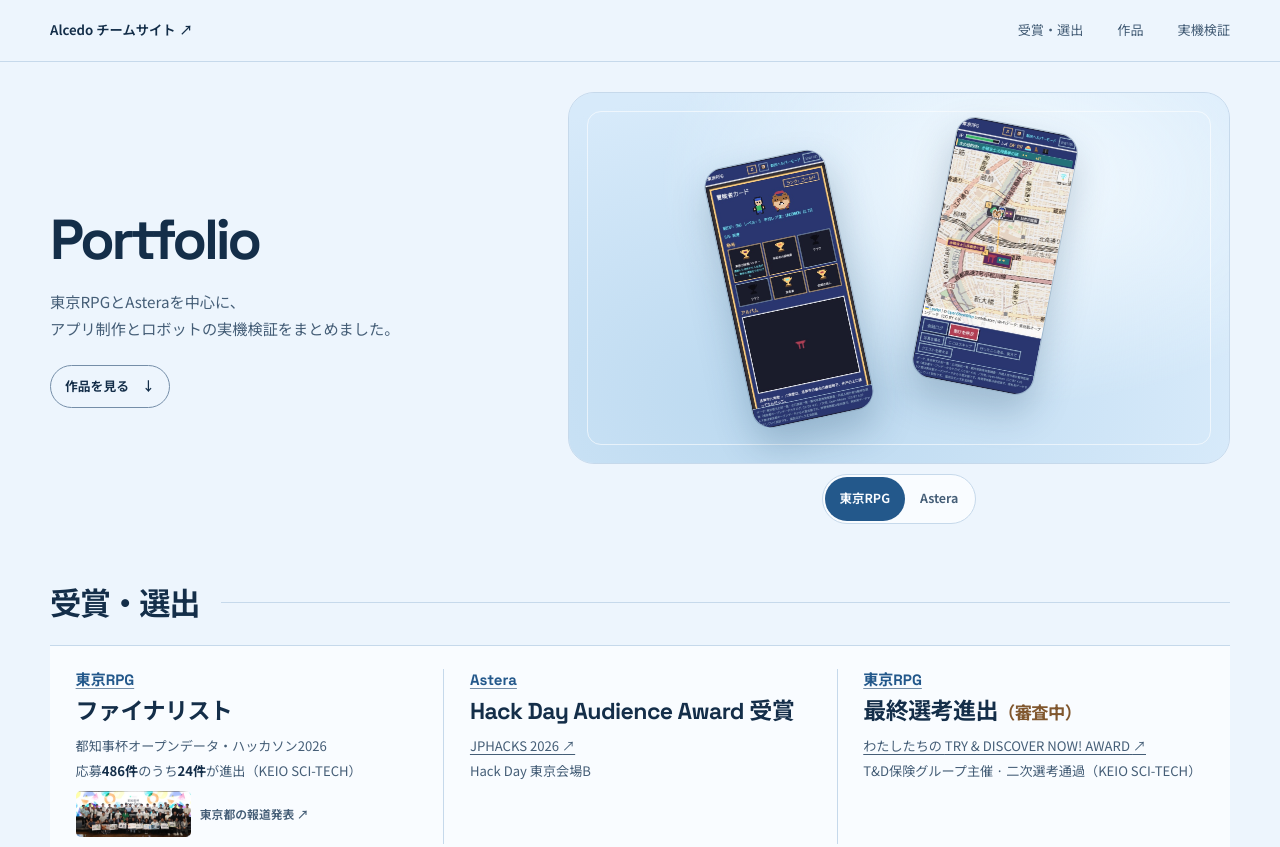
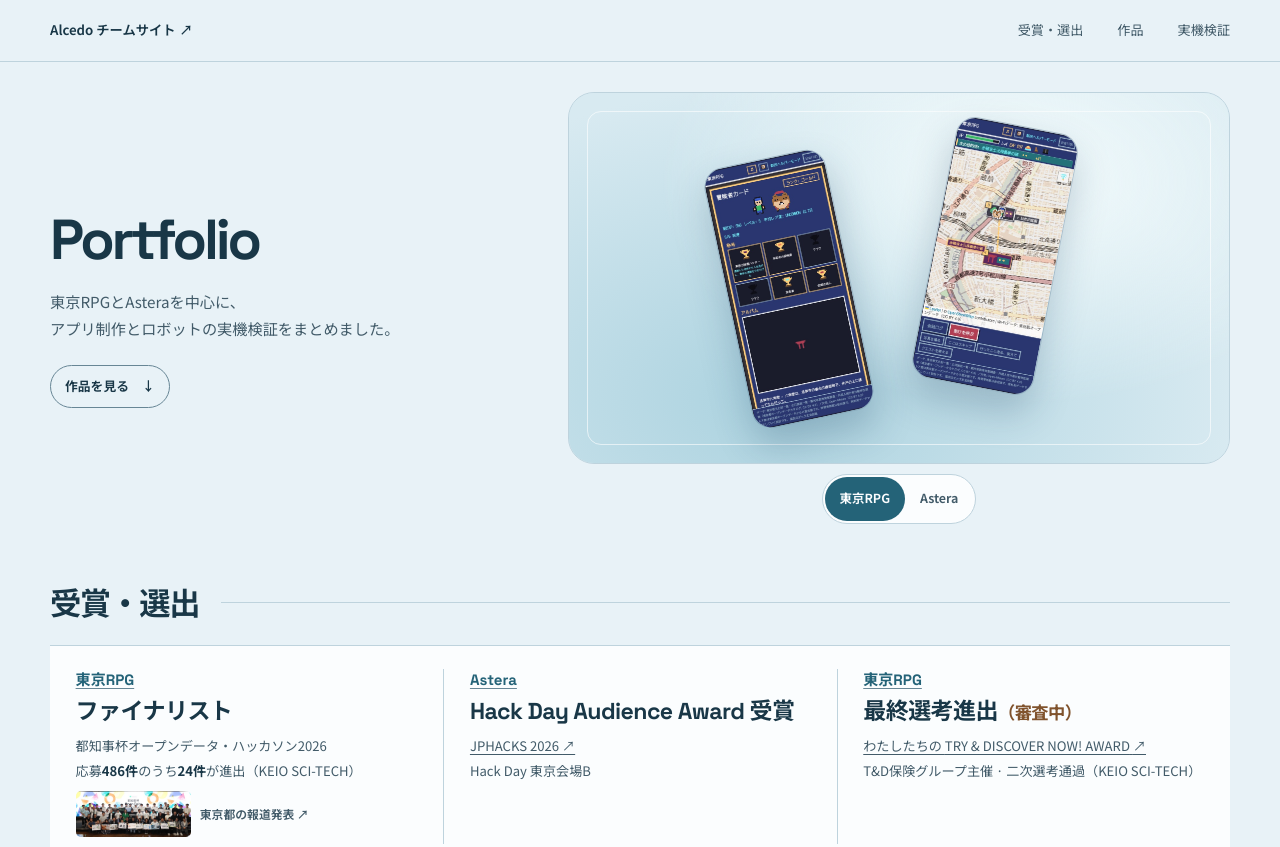
Before and after one commit to Michael0051005/portfolio, a plain HTML site: page index.html in a window 1280 px wide. Shown: the top 847 px of the page. Drawn offline with Linux system fonts and the light colour scheme.

Commit message:
Align project headings and refine award typography and colors

```diff
--- a/assets/site.css
+++ b/assets/site.css
@@ -14,16 +14,16 @@
 }
 :root {
   color-scheme: light;
-  --background: #edf5fd;
-  --surface: #f9fcff;
-  --ink: #142e49;
-  --muted: #455e77;
-  --line: #c6d9eb;
-  --control-border: #758ea8;
-  --accent: #23588b;
-  --accent-hover: #18436d;
-  --selected: #daeafb;
-  --pending: #80572e;
+  --background: #e8f2f7;
+  --surface: #fbfdfe;
+  --ink: #193747;
+  --muted: #425b69;
+  --line: #bed3dd;
+  --control-border: #678695;
+  --accent: #246378;
+  --accent-hover: #194c60;
+  --selected: #d4e8f1;
+  --pending: #80532d;
   --sans: "Noto Sans JP", -apple-system, "Hiragino Sans", "Yu Gothic", sans-serif;
   --display: "Space Grotesk", var(--sans);
   background: var(--background);
@@ -132,13 +132,13 @@ nav a:hover, .team-link:hover, .foot a:hover { color: var(--accent); text-decora
 }
 .stage-tokyo {
   background:
-    radial-gradient(ellipse at 67% 24%, #f3faff 0, transparent 56%),
-    radial-gradient(ellipse at 31% 83%, #bad8ef, #d7eafa 72%);
+    radial-gradient(ellipse at 67% 24%, #f3fbfc 0, transparent 56%),
+    radial-gradient(ellipse at 31% 83%, #abd2df, #d8eaf1 72%);
 }
 .stage-astera {
   background:
-    radial-gradient(ellipse at 76% 20%, #f0f4ff 0, transparent 58%),
-    radial-gradient(ellipse at 29% 79%, #b7c9eb, #dbe6fa 72%);
+    radial-gradient(ellipse at 76% 20%, #f4f6ff 0, transparent 58%),
+    radial-gradient(ellipse at 29% 79%, #bac9e2, #dde6f3 72%);
 }
 .stage-scene::before {
   content: "";
@@ -232,6 +232,7 @@ nav a:hover, .team-link:hover, .foot a:hover { color: var(--accent); text-decora
   font: 690 clamp(1.18rem, 1.8vw, 1.5rem)/1.3 var(--display);
   letter-spacing: -.025em;
 }
+.award-ending { white-space: nowrap; }
 .recognition-detail strong { color: var(--ink); }
 .recognition-team { white-space: nowrap; }
 .recognition-status { color: var(--pending); font-size: .75em; white-space: nowrap; }
@@ -273,8 +274,8 @@ nav a:hover, .team-link:hover, .foot a:hover { color: var(--accent); text-decora
   gap: clamp(11px, 3vw, 31px);
   border-radius: 15px;
 }
-.cover-tokyo { background: radial-gradient(ellipse at 64% 18%, #ebf7ff, #cde4f6 76%); }
-.cover-astera { background: radial-gradient(ellipse at 63% 18%, #ecf3ff, #d0dcf4 76%); }
+.cover-tokyo { background: radial-gradient(ellipse at 64% 18%, #edf8fa, #c4dfe8 76%); }
+.cover-astera { background: radial-gradient(ellipse at 63% 18%, #eff3fb, #cbd9ed 76%); }
 .phone-pair img {
   width: auto;
   height: 84%;
@@ -330,6 +331,7 @@ nav a:hover, .team-link:hover, .foot a:hover { color: var(--accent); text-decora
 }
 .shift { margin-top: clamp(34px, 6vw, 72px); }
 .shift h3, .robotics h2 {
+  align-self: center;
   font-size: clamp(1.2rem, 2.55vw, 1.84rem);
   line-height: 1.35;
   font-weight: 680;
--- a/index.html
+++ b/index.html
@@ -6,7 +6,7 @@
   <meta name="robots" content="noindex, nofollow, noarchive">
   <meta name="description" content="東京RPG、Astera、矢上祭シフト管理アプリ、屋外自己位置推定の実機検証を紹介します。">
   <title>Portfolio</title>
-  <link rel="stylesheet" href="assets/site.css?v=20261118-layout">
+  <link rel="stylesheet" href="assets/site.css?v=20261118-palette">
 </head>
 <body id="top">
   <a class="skip" href="#main">本文へ移動</a>
@@ -63,7 +63,7 @@
         </article>
         <article class="recognition">
           <h3 class="recognition-project" lang="en"><a href="#astera">Astera</a></h3>
-          <p class="recognition-result"><span lang="en">Hack Day Audience Award</span> 受賞</p>
+          <p class="recognition-result"><span lang="en">Hack Day Audience</span> <span class="award-ending"><span lang="en">Award</span> 受賞</span></p>
           <p class="recognition-event"><a href="https://jphacks.com/2026/detail/">JPHACKS 2026 <span aria-hidden="true">↗</span></a></p>
           <p class="recognition-detail">Hack Day 東京会場B</p>
         </article>
```
